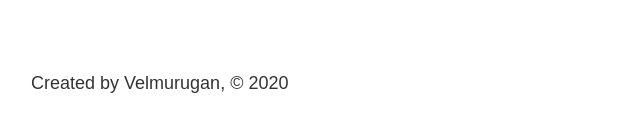
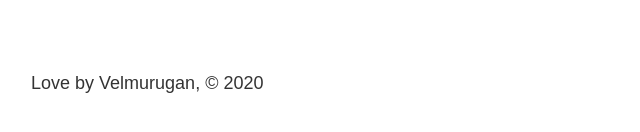
Before and after one commit to velmuruganfrontend/React_gatsby, a Gatsby site: page / in a window 1280 px wide. Shown: the part 660-792 px from the top of the page, 252-892 px from the left. Built offline with nearby package versions, Linux system fonts and the light colour scheme; Gatsby itself is replaced by a stand-in of ours.

Commit message:
Updated footer

```diff
--- a/src/components/footer.js
+++ b/src/components/footer.js
@@ -16,7 +16,7 @@ const Footer = () => {
 
     return (
         <footer className={footerStyles.footer}>
-            <p>Created by {data.site.siteMetadata.author}, © 2020</p>
+            <p>Love by {data.site.siteMetadata.author}, © 2020</p>
         </footer>
     )
 }
```
